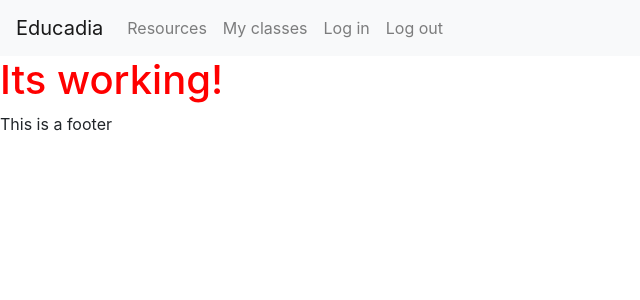
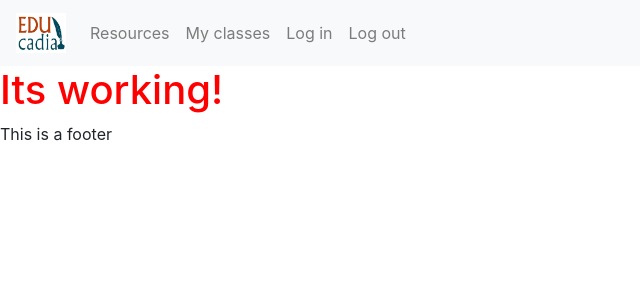
Before and after one commit to AwsSG/educadia, a Django app: page / in a window 1280 px wide. Shown: the top 300 px of the page, without its empty margins (0-640 px from the left). Run offline with Django 3.2, Linux system fonts and the light colour scheme; some libraries are stand-ins or nearby versions.

Commit message:
created media folder and added logo image

```diff
--- a/educadia/settings.py
+++ b/educadia/settings.py
@@ -71,6 +71,7 @@ TEMPLATES = [
                 'django.template.context_processors.request',
                 'django.contrib.auth.context_processors.auth',
                 'django.contrib.messages.context_processors.messages',
+                'django.template.context_processors.media',
             ],
         },
     },
@@ -148,3 +149,6 @@ USE_TZ = True
 
 STATIC_URL = '/static/'
 STATICFILES_DIRS = (os.path.join(BASE_DIR, 'static'),)
+
+MEDIA_URL = '/media/'
+MEDIA_ROOT = os.path.join(BASE_DIR, 'media')
--- a/educadia/urls.py
+++ b/educadia/urls.py
@@ -15,9 +15,11 @@ Including another URLconf
 """
 from django.contrib import admin
 from django.urls import path, include
+from django.conf.urls.static import static
+from django.conf import settings
 
 urlpatterns = [
     path('admin/', admin.site.urls),
     path('accounts/', include('allauth.urls')),
     path('', include('home.urls')),
-]
+] + static(settings.MEDIA_URL, document_root=settings.MEDIA_ROOT)
--- a/templates/base.html
+++ b/templates/base.html
@@ -19,7 +19,9 @@
     <header>
         <!-- main nav -->
         <nav class="navbar navbar-expand-lg navbar-light bg-light">
-            <a class="navbar-brand" href="#">Educadia</a>
+            <a class="navbar-brand" href="#">
+                <img src="{{ MEDIA_URL }}logo.jpg" width="50" height="40" alt="educadia logo">
+            </a>
             <button class="navbar-toggler" type="button" data-toggle="collapse" data-target="#navbarSupportedContent"
                 aria-controls="navbarSupportedContent" aria-expanded="false" aria-label="Toggle navigation">
                 <span class="navbar-toggler-icon"></span>
```
Also changed, not shown: media/logo.jpg (added).
